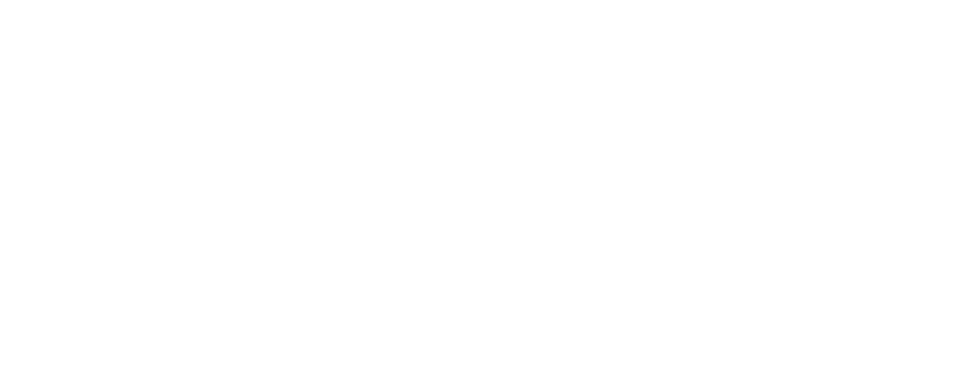
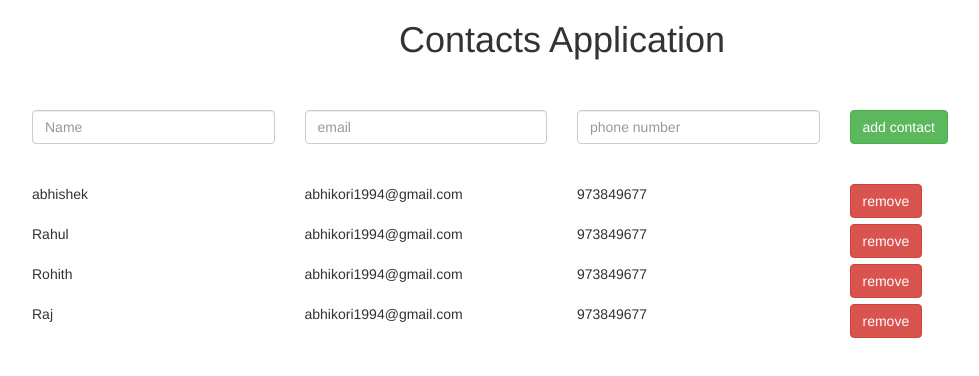
Before and after one commit to abhishekori/angular-firebase-tutorial, a website: page step-02/index.html in a window 1280 px wide. Shown: the whole page, without its empty margins (78-1057 px from the left). Drawn offline with Linux system fonts and the light colour scheme.

Commit message:
step 2 complete

```diff
--- a/step-02/app.js
+++ b/step-02/app.js
@@ -1,3 +1,19 @@
-/**
- * Created by abhishek on 20/11/16.
- */
+var app = angular.module("contacts",["firebase"]);
+
+
+app.controller("contactCtrl", function ($scope, $firebaseObject,$firebaseArray) {
+var contacts=[];
+    contacts[0]={name:"abhishek",email:"abhikori1994@gmail.com",phnumber:973849677};
+    contacts[1]={name:"Rahul",email:"abhikori1994@gmail.com",phnumber:973849677};
+    contacts[2]={name:"Rohith",email:"abhikori1994@gmail.com",phnumber:973849677};
+    contacts[3]={name:"Raj",email:"abhikori1994@gmail.com",phnumber:973849677};
+$scope.contacts=contacts;
+
+
+    $scope.add= function (contact) {
+
+        contacts.push(contact);
+    }
+
+
+});
--- a/step-02/index.html
+++ b/step-02/index.html
@@ -1,10 +1,58 @@
 <!DOCTYPE html>
-<html lang="en">
+<html lang="en" ng-app="contacts">
 <head>
     <meta charset="UTF-8">
     <title></title>
+
+    <link rel="stylesheet" href="../bower_components/bootstrap/dist/css/bootstrap.min.css">
+
+    <!-- Angular -->
+    <script src="../bower_components/angular/angular.min.js"></script>
+
+    <!-- Firebase -->
+    <script src="../bower_components/firebase/firebase.js"></script>
+
+    <!-- AngularFire -->
+    <script src="../bower_components/angularfire/dist/angularfire.min.js"></script>
+
+
+    <script>
+
+    </script>
+    <script type="text/javascript" src="app.js"></script>
+    <style>
+        .contactRow{
+            padding: 20px;
+        }
+    </style>
 </head>
-<body>
+<body class="container">
+<center><h1>Contacts Application</h1></center>
+<div ng-controller="contactCtrl" style="padding: 20px;">
+
+    <div class="row contactRow">
+        <div class="col-md-3"><input type="text" ng-model="contact.name" placeholder="Name" class="form-control"></div>
+        <div class="col-md-3"><input type="text" ng-model="contact.email" placeholder="email" class="form-control"></div>
+        <div class="col-md-3"><input type="text" ng-model="contact.phnumber" placeholder="phone number" class="form-control"></div>
+        <div class="col-md-3"><input type="button" ng-click="add(contact)" value="add contact" class="btn btn-success"></div>
+    </div>
+    <div class="row">
+        <div ng-repeat="contact in contacts" class="contactRow">
+            <div class="col-md-3" ng-bind="contact.name"></div>
+            <div class="col-md-3" ng-bind="contact.email"></div>
+            <div class="col-md-3" ng-bind="contact.phnumber"></div>
+            <div class="col-md-3"><input type="button" value="remove" class="btn btn-danger"></div>
+
+        </div>
+
+
+    </div>
+
+
+
+
+
+</div>
 
 </body>
 </html>
```
Also changed, not shown: step-01/README.md.
